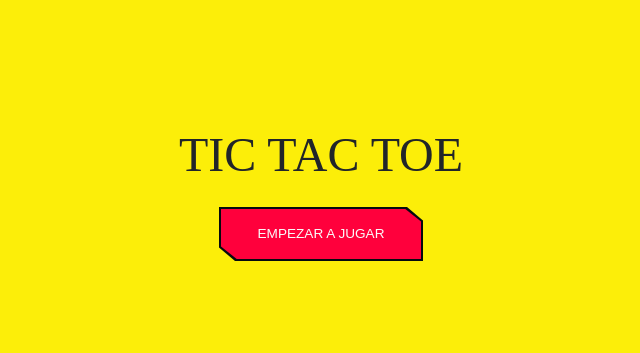
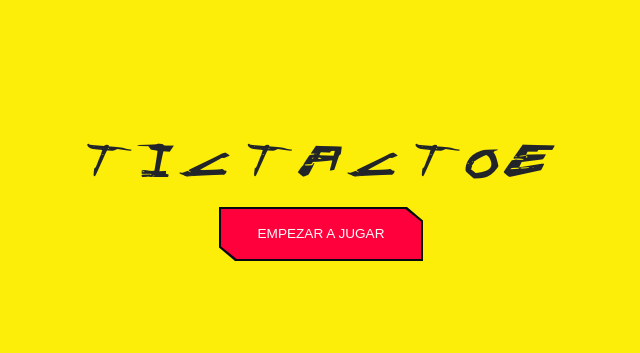
Before and after one commit to alex65cast/TIC-TAC-TOE, a plain HTML site: page index.html in a window 1280 px wide. Shown: the part 210-563 px from the top of the page, without its empty margins (319-959 px from the left). Drawn offline with nearby package versions, Linux system fonts and the light colour scheme; the site is published under a folder, as on GitHub Pages, so addresses that start at the root find nothing.

Commit message:
Readme corregido2

```diff
--- a/css/styles.css
+++ b/css/styles.css
@@ -1,7 +1,7 @@
 /* Fuente estilo cyberpunk */
 @font-face {
     font-family: cyberpunk;
-    src: url(/assets/Cyberpunk.otf);
+    src: url(../assets/Cyberpunk.otf);
 }
 
 @import url("https://fonts.googleapis.com/css?family=Barlow|Tomorrow:400,700&display=swap");
```
